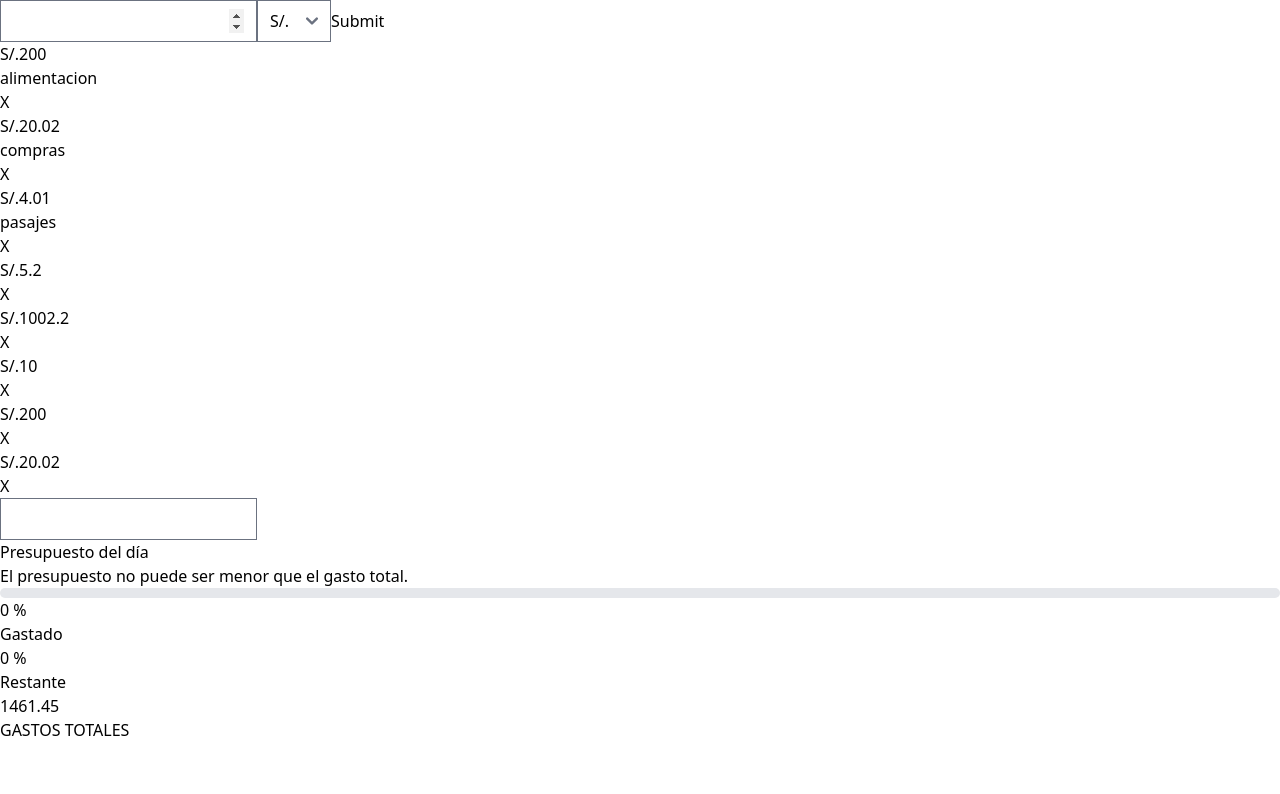
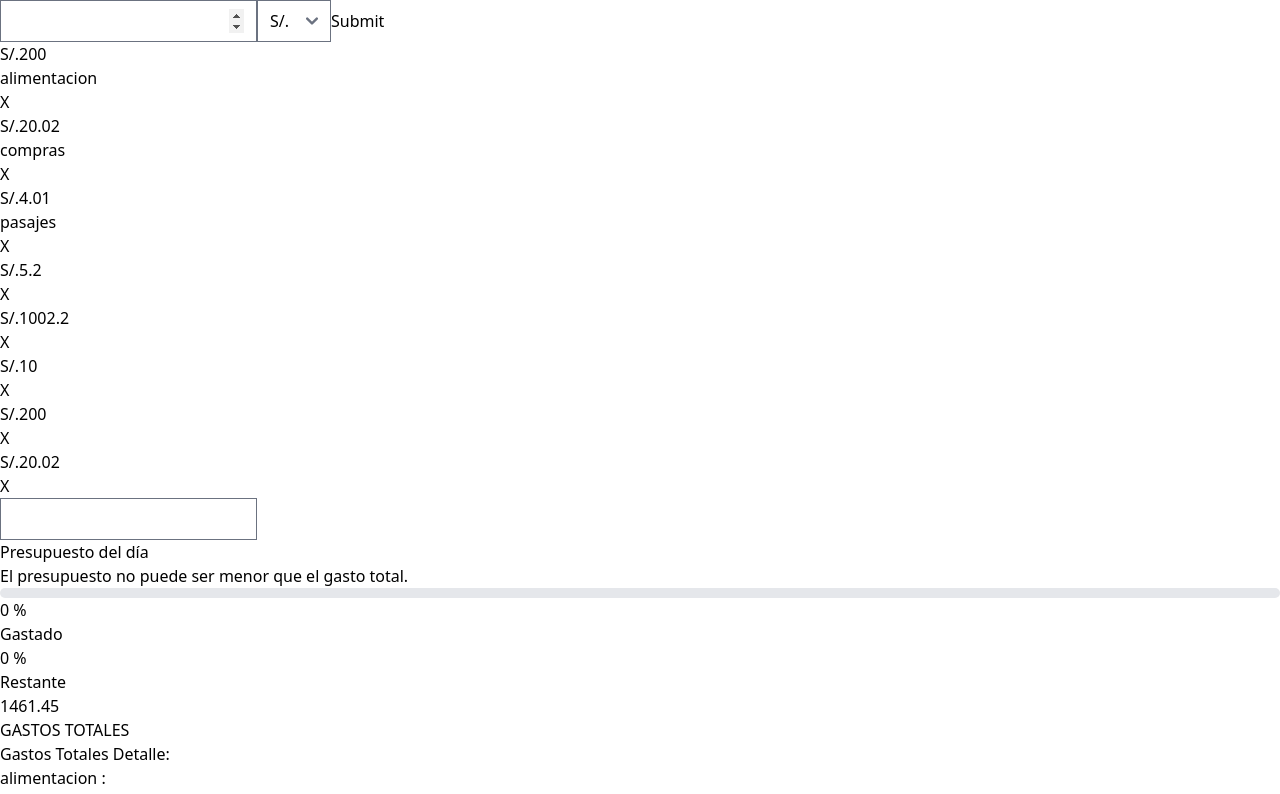
Before and after one commit to nattdev/expense-record-app, a React (Vite) app in the folder client/: page / in a window 1280 px wide. Shown: the top 794 px of the page. Built offline with nearby package versions, Linux system fonts and the light colour scheme.

Commit message:
Add TotalExpensesDetail component

```diff
--- a/client/src/App.jsx
+++ b/client/src/App.jsx
@@ -2,6 +2,7 @@ import BudgetStatistics from "./components/BudgetStatistics"
 import { ExpensesContextProvider } from "./components/ExpensesContext"
 import ExpensesRegister from "./components/ExpensesRegister"
 import TotalExpenses from "./components/TotalExpenses"
+import TotalExpensesDetail from "./components/TotalExpensesDetail"
 
 function App() {
   return (
@@ -10,6 +11,7 @@ function App() {
         <ExpensesRegister />
         <BudgetStatistics />
         <TotalExpenses />
+        <TotalExpensesDetail />
       </ ExpensesContextProvider>
     </>
   )
```
